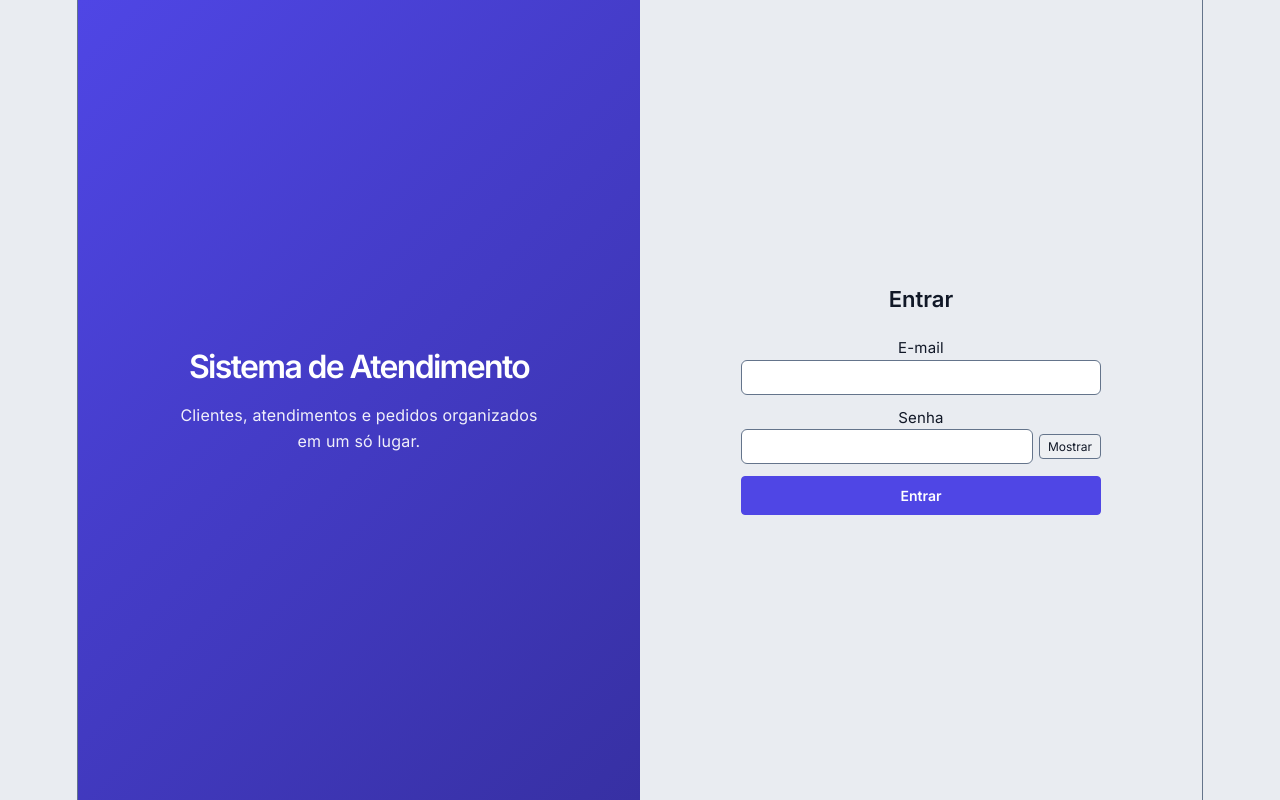
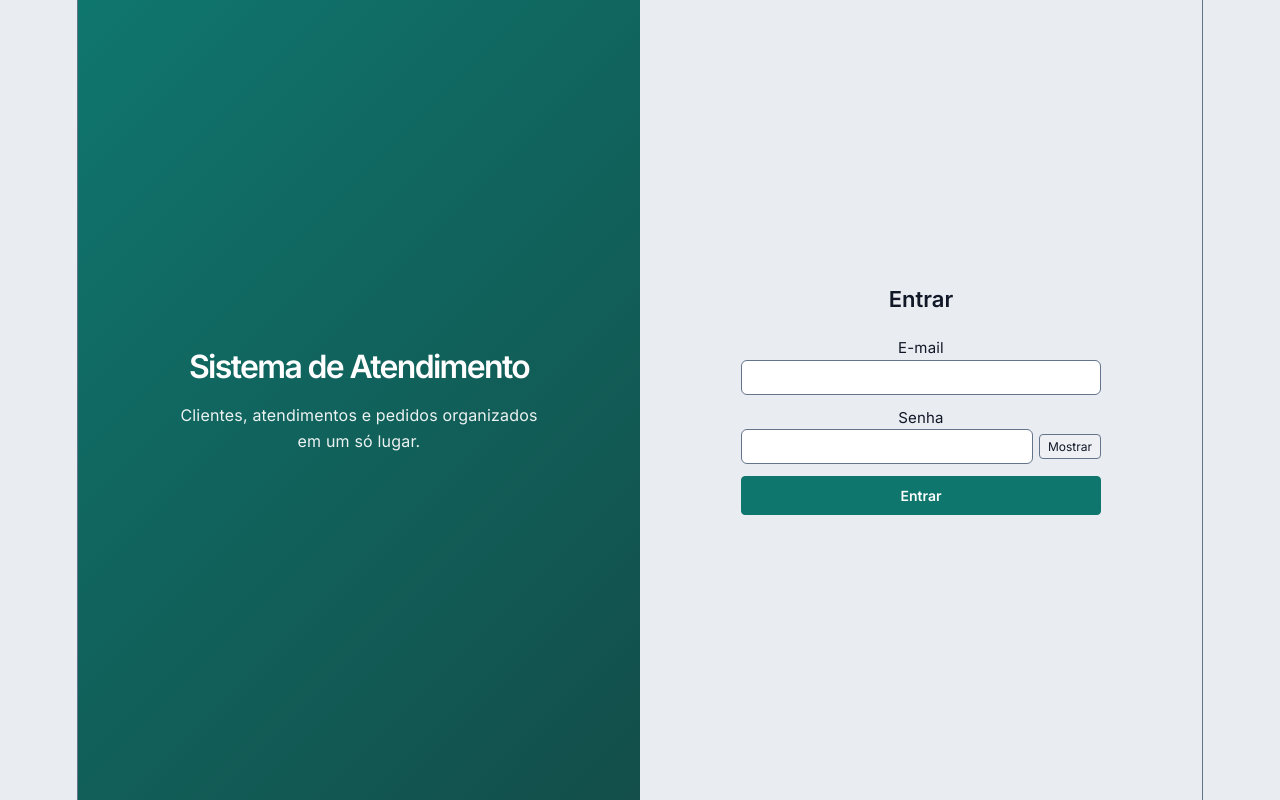
Before and after one commit to LeonardoDonizetti/Sistema-automatico-Controle-empresarial-e-Agente-de-IA, a React (Vite) app in the folder frontend/: page / in a window 1280 px wide. Built offline with nearby package versions, Linux system fonts and the light colour scheme; no server answers.

Commit message:
muda a cor primaria do tema claro para verde-azulado, diferente do roxo do tema escuro

```diff
--- a/frontend/src/styles/paginas.css
+++ b/frontend/src/styles/paginas.css
@@ -25,29 +25,33 @@
     --tema-botao-bg-hover: #e2e5ea;
     --tema-botao-bg-active: #d5d9e0;
 
-    /* Cor de marca (índigo) - identidade fixa: logo e link de navegação
-       ativo. Não usar em acentos decorativos (ver --tema-acento abaixo).
-       Contraste validado (WCAG): 6.29:1 sobre branco, 5.49:1 sobre
-       --tema-bg. */
-    --tema-marca: #4f46e5;
-
-    /* Cor de acento/apoio (verde-azulado) - hovers, bordas de destaque,
-       fundos sutis, anel de foco. Diferente do índigo de marca de
-       propósito (ver conversa de design), só no tema claro; o tema escuro
-       mantém o roxo (ver bloco [data-theme="dark"]).
+    /* Cor de marca (verde-azulado / teal) - identidade do tema claro: logo,
+       link de navegação ativo, botão primário, gradiente do login. GENUÍNA
+       e propositalmente diferente do roxo/índigo do tema escuro (ver bloco
+       [data-theme="dark"]) - não é a mesma cor mais clara/escura, é outra
+       família de cor.
        #0f766e sobre --tema-bg (#e9ecf1): 4.62:1 | sobre --tema-superficie
        (branco): 5.47:1 - ambos >= 4.5:1. */
-    --tema-acento: #0f766e;
-    --tema-acento-hover: #115e59;
-    --tema-acento-active: #134e4a;
-    --tema-acento-bg-suave: rgba(15, 118, 110, 0.08);
-    --tema-foco-anel: rgba(15, 118, 110, 0.35);
+    --tema-marca: #0f766e;
 
-    /* Botão primário: mesmo par fundo/texto nos dois temas (não depende do
-       fundo da página). 6.29 / 7.91 / 9.93 : 1 com texto branco. */
-    --tema-botao-primario-bg: #4f46e5;
-    --tema-botao-primario-bg-hover: #4338ca;
-    --tema-botao-primario-bg-active: #3730a3;
+    /* Cor de acento/apoio (índigo) - hovers, bordas de destaque, fundos
+       sutis, anel de foco. Papel invertido com o tema escuro de propósito:
+       lá o índigo é a marca e o roxo-claro é o acento; aqui o teal é a
+       marca e o índigo vira o acento.
+       #4f46e5 sobre --tema-bg (#e9ecf1): 5.49:1 | sobre --tema-superficie
+       (branco): 6.29:1 - ambos >= 4.5:1. */
+    --tema-acento: #4f46e5;
+    --tema-acento-hover: #4338ca;
+    --tema-acento-active: #3730a3;
+    --tema-acento-bg-suave: rgba(79, 70, 229, 0.08);
+    --tema-foco-anel: rgba(79, 70, 229, 0.35);
+
+    /* Botão primário do tema claro: teal, acompanhando --tema-marca (não é
+       mais fixo igual ao tema escuro - ver bloco [data-theme="dark"] pro
+       par próprio de lá). 5.47 / 7.58 / 9.48 : 1 com texto branco. */
+    --tema-botao-primario-bg: #0f766e;
+    --tema-botao-primario-bg-hover: #115e59;
+    --tema-botao-primario-bg-active: #134e4a;
     --tema-botao-primario-texto: #ffffff;
 
     /* Estado de erro em campo de formulário. Borda validada >=3:1. */
@@ -57,7 +61,8 @@
     /* Contraste revalidado contra o novo --tema-bg (#e9ecf1, luminância
        0.8367 vs 1.0 do branco puro):
        texto principal #111827: 14.98:1
-       marca #4f46e5 (link/borda): 5.49:1
+       marca #0f766e (link/borda): 4.62:1
+       acento #4f46e5 (link/borda): 5.49:1
        borda #64748b: 4.02:1 (continua >= 3:1)
        texto suave #6b7280: 4.08:1 sobre este fundo diretamente - abaixo de
        4.5:1, MAS esse token só é usado em button:disabled (isento da
@@ -87,21 +92,24 @@
     --tema-botao-bg-hover: #2f323f;
     --tema-botao-bg-active: #383c4b;
 
-    /* Tons mais claros que no tema claro: o índigo escuro (#4f46e5) não
-       passa no contraste contra este fundo quase-preto (2.84:1). */
+    /* Roxo/índigo mantido sem mudança - identidade própria do tema escuro,
+       deliberadamente diferente do teal do tema claro (ver bloco :root).
+       Tom claro porque o índigo escuro (#4f46e5) não passa no contraste
+       contra este fundo quase-preto (2.84:1). */
     --tema-marca: #818cf8;
 
     /* Tema escuro mantém o roxo/índigo como acento também (ver nota no
-       bloco :root sobre por que o tema claro usa verde-azulado em vez
-       disso) - mesmos valores de sempre, sem mudança visual aqui. */
+       bloco :root sobre por que o tema claro usa índigo como acento em vez
+       de teal) - mesmos valores de sempre, sem mudança visual aqui. */
     --tema-acento: #818cf8;
     --tema-acento-hover: #a5b4fc;
     --tema-acento-active: #c7d2fe;
     --tema-acento-bg-suave: rgba(129, 140, 248, 0.14);
     --tema-foco-anel: rgba(129, 140, 248, 0.4);
 
-    /* Botão primário: mesmo par fundo/texto do tema claro (contraste não
-       depende do fundo da página, só do próprio botão). */
+    /* Botão primário do tema escuro: roxo/índigo mantido sem mudança
+       (contraste não depende do fundo da página, só do próprio botão).
+       6.29 / 7.91 / 9.93 : 1 com texto branco. */
     --tema-botao-primario-bg: #4f46e5;
     --tema-botao-primario-bg-hover: #4338ca;
     --tema-botao-primario-bg-active: #3730a3;
@@ -418,8 +426,10 @@ textarea:focus {
     flex-wrap: wrap;
 }
 
-/* Cor fixa nos dois temas (não usa --tema-marca, que no tema escuro vira um
-   tom claro pensado pra texto — aqui a marca é o FUNDO, com texto branco). */
+/* Usa o par de botão primário (não --tema-marca direto, que no tema
+   escuro é um tom claro pensado pra texto, não pra fundo com texto
+   branco). Cada tema pega sua própria cor: teal no claro, índigo no
+   escuro (ver blocos :root e [data-theme="dark"]). */
 .login-painel {
     flex: 1 1 380px;
     min-height: 240px;
```
